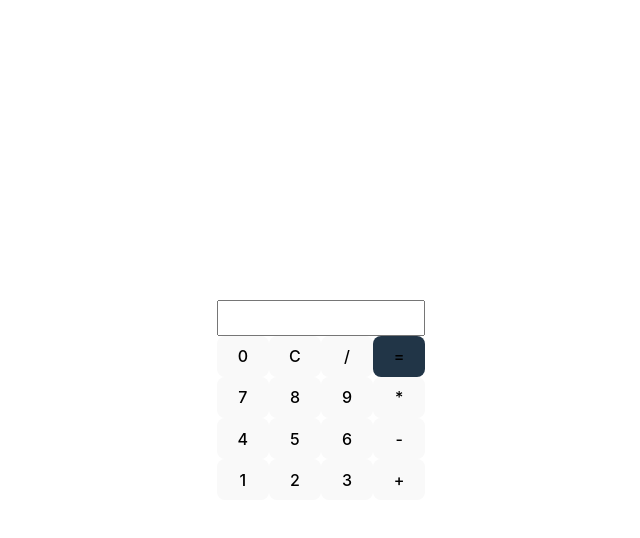
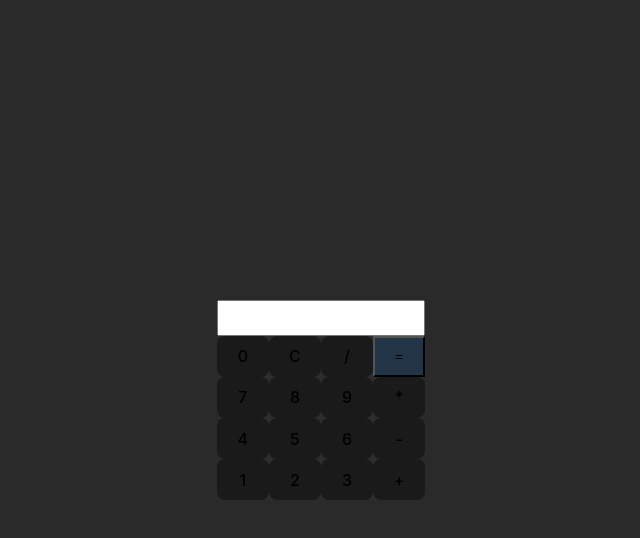
Before and after one commit to manyagaur/Multi-Calc, a React (Vite) app: page / in a window 1280 px wide. Both pictures are taken after a click on the button "Simple Calculator". Shown: the top 538 px of the page, without its empty margins (319-959 px from the left). Built offline with nearby package versions, Linux system fonts and the light colour scheme.

Commit message:
modified css

```diff
--- a/src/components/SimpleCalculator.jsx
+++ b/src/components/SimpleCalculator.jsx
@@ -95,28 +95,28 @@ function SimpleCalculator(){
             >
             </input>
             <div className="simple-calc-buttons">
-            <button value="0" onClick={handleNumber}>0</button>
-            <button value="C" onClick={handleC}>C</button>
-            <button value="/" onClick={handleOperator}>/</button>
+            <button className="calc-button" value="0" onClick={handleNumber}>0</button>
+            <button className="calc-button" value="C" onClick={handleC}>C</button>
+            <button className="calc-button" value="/" onClick={handleOperator}>/</button>
             <button value="=" onClick={handleEquals} className="equal-button">=</button>
             </div>
             <div className="simple-calc-buttons">
-            <button value="7" onClick={handleNumber}>7</button>
-            <button value="8" onClick={handleNumber}>8</button>
-            <button value="9" onClick={handleNumber}>9</button>
-            <button value="*" onClick={handleOperator}>*</button>
+            <button className="calc-button" value="7" onClick={handleNumber}>7</button>
+            <button className="calc-button" value="8" onClick={handleNumber}>8</button>
+            <button className="calc-button" value="9" onClick={handleNumber}>9</button>
+            <button className="calc-button" value="*" onClick={handleOperator}>*</button>
             </div>
             <div className="simple-calc-buttons">
-            <button value="4" onClick={handleNumber}>4</button>
-            <button value="5" onClick={handleNumber}>5</button>
-            <button value="6" onClick={handleNumber}>6</button>
-            <button value="-" onClick={handleOperator}>-</button>
+            <button className="calc-button" value="4" onClick={handleNumber}>4</button>
+            <button className="calc-button" value="5" onClick={handleNumber}>5</button>
+            <button className="calc-button" value="6" onClick={handleNumber}>6</button>
+            <button className="calc-button" value="-" onClick={handleOperator}>-</button>
             </div>
             <div className="simple-calc-buttons">
-            <button value="1" onClick={handleNumber}>1</button>
-            <button value="2" onClick={handleNumber}>2</button>
-            <button value="3" onClick={handleNumber}>3</button>
-            <button value="+" onClick={handleOperator}>+</button>
+            <button className="calc-button" value="1" onClick={handleNumber}>1</button>
+            <button className="calc-button" value="2" onClick={handleNumber}>2</button>
+            <button className="calc-button" value="3" onClick={handleNumber}>3</button>
+            <button className="calc-button" value="+" onClick={handleOperator}>+</button>
             </div>
             </>
         )
--- a/src/index.css
+++ b/src/index.css
@@ -28,6 +28,7 @@ body {
   place-items: center;
   min-width: 320px;
   min-height: 100vh;
+  background-color: #2a2a2a;
 }
 
 h1 {
@@ -35,7 +36,7 @@ h1 {
   line-height: 1.1;
 }
 
-button {
+.calc-button {
   border-radius: 8px;
   border: 1px solid transparent;
   padding: 0.6em 1.2em;
@@ -79,11 +80,24 @@ button:focus-visible {
   background-color: #1314156f;
   color:#d4d4d4;
   font-size: 2vw;
+
+  border-radius: 8px;
+  border: 1px solid transparent;
+  padding: 0.6em 1.2em;
+  font-size: 1em;
+  font-weight: 500;
+  font-family: inherit;
+  background-color: #1a1a1a;
+
+  transition: border-color 0.25s;
 }
 
 .simple-calc-buttons{
   display: grid;
   grid-template-columns: repeat(4,1fr);
+  background-color: #2d2d2d;
+  border-radius: 50px;
+
 }
 
 .equal-button{
```
